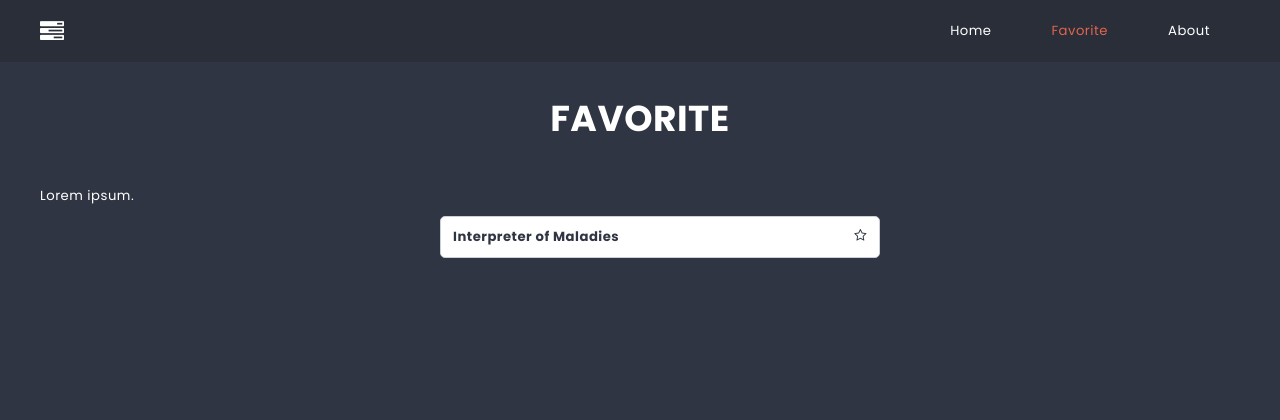
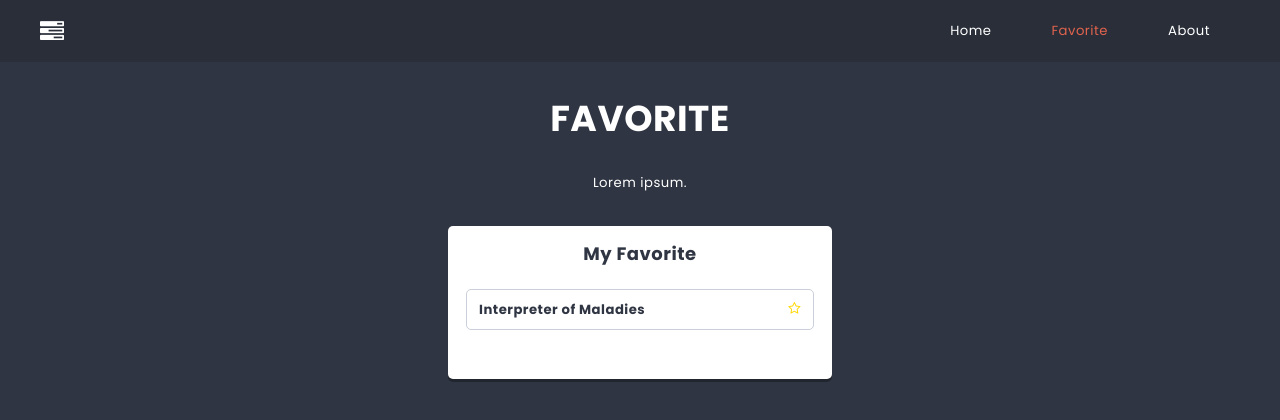
Before and after one commit to tomsob87/first-react-project, a React (Create React App) app: page /favorite in a window 1280 px wide. Shown: the top 420 px of the page. Built offline with nearby package versions, Linux system fonts and the light colour scheme.

Commit message:
Fix Favorite, to do: redirect in case Favorite is empty

```diff
--- a/package.json
+++ b/package.json
@@ -6,6 +6,7 @@
     "@testing-library/jest-dom": "^5.17.0",
     "@testing-library/react": "^13.4.0",
     "@testing-library/user-event": "^13.5.0",
+    "clsx": "^2.1.1",
     "font-awesome": "^4.7.0",
     "react": "^18.3.1",
     "react-dom": "^18.3.1",
--- a/src/components/Card/Card.js
+++ b/src/components/Card/Card.js
@@ -12,7 +12,14 @@ const Card = props => {
     }
 
     return (
-        <li className={styles.card} onClick={handleToggleFavorite}>{props.title} <span className="fa fa-star-o" ></span></li>
+        <li className={styles.card} >{props.title}
+        <span
+
+        className={`fa fa-star-o ${props.isFavorite ? styles.favorite : ''}`}
+        onClick={handleToggleFavorite}
+
+        ></span>
+        </li>
     );
 };
 
--- a/src/components/Card/Card.module.scss
+++ b/src/components/Card/Card.module.scss
@@ -12,12 +12,13 @@
     font-weight: bold;
     span {
         cursor: pointer;
+        transition: .2s;
         &:hover {
             color: gold;
         }
     }
 }
 
-.card span.is-favorite {
+.card span.favorite {
     color: gold;
 }
--- a/src/components/Column/Column.js
+++ b/src/components/Column/Column.js
@@ -11,7 +11,7 @@ const Column = props => {
     return <article className={styles.column}>
         <h2 className={styles.title}><span className={styles.icon + ' fa fa-' + props.icon}></span>{props.title}</h2>
         <ul className={styles.cards}>
-            {cards.map(card => <Card key={card.id} id={card.id} title={card.title} />)}
+            {cards.map(card => <Card key={card.id} id={card.id} title={card.title} isFavorite={card.isFavorite} />)}
         </ul>
         <CardForm columnId={props.id} />
     </article>
--- a/src/components/Favorite/Favorite.js
+++ b/src/components/Favorite/Favorite.js
@@ -11,13 +11,19 @@ const Favorite = props => {
 
     return (
         <>
-        <PageTitle>Favorite</PageTitle>
-        <p>Lorem ipsum.</p>
-        <article className={styles.column}>
-            <ul className={styles.cards}>
-                {favoriteCards.map(card => <Card key={card.id} id={card.id} title={card.title} />)}
-            </ul>
-        </article>
+            <PageTitle>Favorite</PageTitle>
+            <p className={styles.description}>Lorem ipsum.</p>
+                <article className={styles.column}>
+                    <h2 className={styles.title}>My Favorite</h2>
+                    <ul className={styles.cards}>
+                        {favoriteCards.map(card =>
+                        <Card key={card.id}
+                        id={card.id}
+                        title={card.title}
+                        isFavorite={card.isFavorite}
+                        />)}
+                    </ul>
+                </article>
         </>
 
     );
--- a/src/components/Favorite/Favorite.module.scss
+++ b/src/components/Favorite/Favorite.module.scss
@@ -1,10 +1,41 @@
+@use "sass:math";
 @import '../../styles/settings.scss';
 
+// .favorite_wrapper {
+//     width: 800px;
+//     margin: 0 auto;
+// }
+
 .column {
+    flex-shrink: 0;
+    width: calc(33% - 12px);
+    background: $color-light;
     margin: 0 auto;
-    width: 40%;
+    padding: ($base-size * 1.5);
+    border-radius: $radius;
+    box-shadow: 0 math.div($base-size, 4) 0 rgba(0,0,0,0.3);
     color: $color-dark;
+
 }
+
+  .title {
+    text-align: center;
+    font-size: ($base-size * 1.5);
+    margin: 0 0 ($base-size * 1.5) 0;
+  }
+
+  .icon::before {
+    padding-right: $base-size;
+    color: $color-warning;
+    font-size: ($base-size * 2);
+    vertical-align: middle;
+    position: relative;
+    top: - math.div($base-size, 3);
+  }
+
+  .cards {
+    padding: math.div($base-size, 2) 0;
+  }
 
 .card {
     position: relative;
@@ -25,6 +56,18 @@
     }
 }
 
-.card span.is-favorite {
+.card span.favorite {
     color: gold;
 }
+
+.description {
+    margin: 0 0 36px;
+    text-align: center;
+}
+
+@media (max-width: 767px) {
+    .column {
+      width: 100%;
+      margin: 0 0 $base-size 0;
+    }
+  }
```
Also changed, not shown: 2 other files (tests, documents, lock files or other folders).
